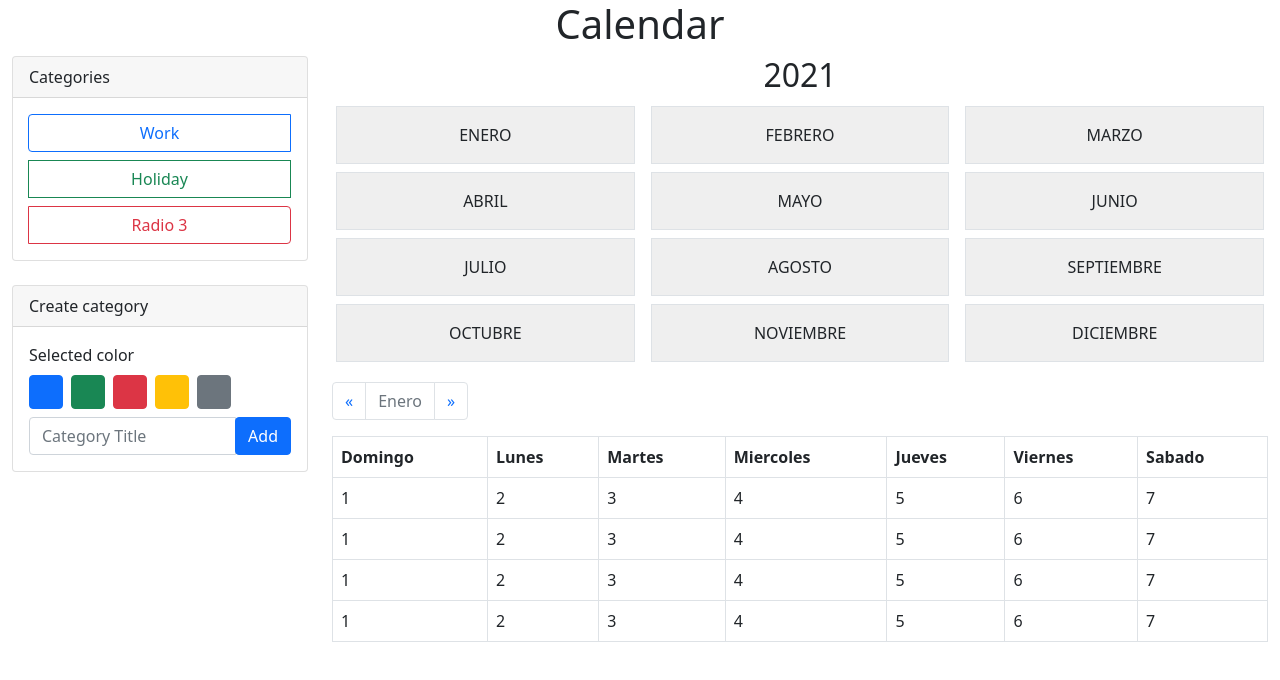
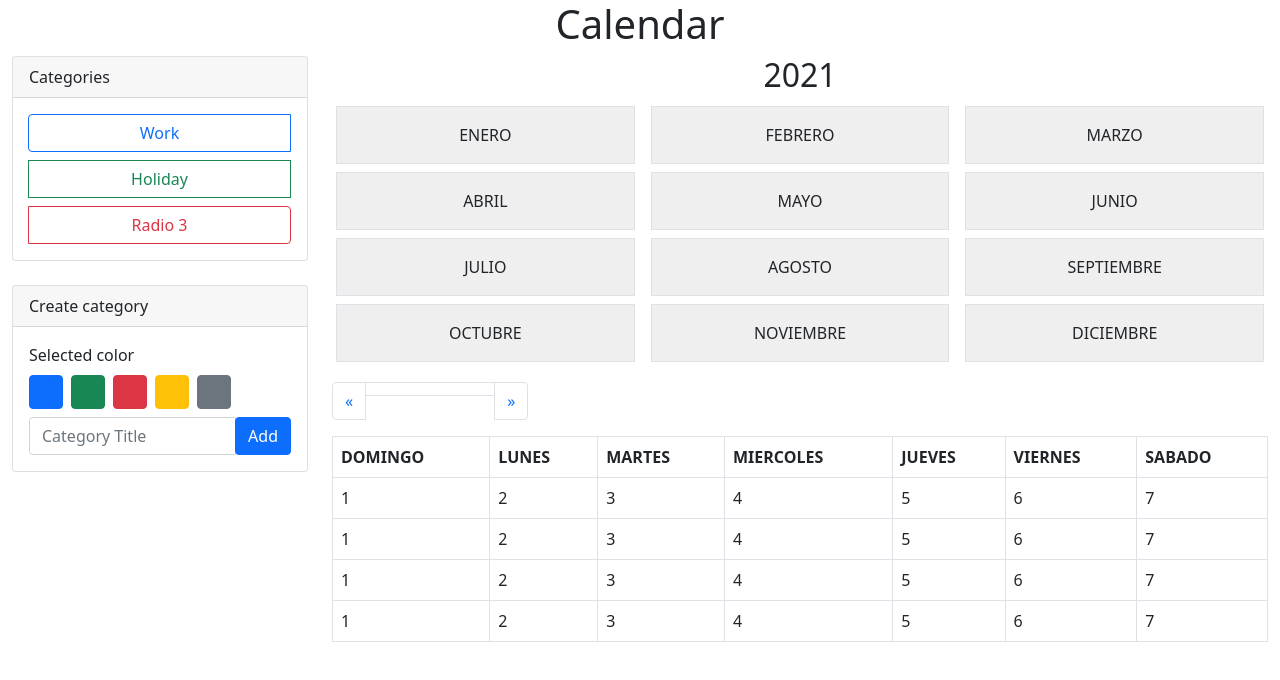
Before and after one commit to Zaleck-a/calendar-angular, an Angular app: page / in a window 1280 px wide. Shown: the top 680 px of the page. Built offline with nearby package versions, Linux system fonts and the light colour scheme.

Commit message:
Se crea componente mes y se genera logica de cambio de mes

```diff
--- a/src/app/app.module.ts
+++ b/src/app/app.module.ts
@@ -6,12 +6,14 @@ import { AppRoutingModule } from './app-routing.module';
 import { AppComponent } from './app.component';
 import { CalendarComponent } from './calendar/calendar.component';
 import { CategoriesComponent } from './categories/categories.component';
+import { MonthComponent } from './calendar/month.component';
 
 @NgModule({
   declarations: [
     AppComponent,
     CalendarComponent,
-    CategoriesComponent
+    CategoriesComponent,
+    MonthComponent
   ],
   imports: [
     BrowserModule,
--- a/src/app/calendar/calendar.component.html
+++ b/src/app/calendar/calendar.component.html
@@ -3,79 +3,11 @@
 </div>
 <div class="row g-2" *ngFor="let fila of mes">
   <div class="col d-grid gap-2" *ngFor="let columna of fila">
-    <button (click)="openMes(columna.id)" class="p-3 m-1 border btn-outline-dark" id="{{columna.id}}">{{columna.mes | uppercase}}</button>
+    <button (click)="openMes(columna)" class="p-3 m-1 border btn-outline-dark" id="{{columna.id}}">{{columna.mes | uppercase}}</button>
   </div>
 </div>
 
 
-<nav class="mt-3" aria-label="Page navigation example">
-  <ul class="pagination">
-    <li class="page-item">
-      <a class="page-link" href="#" aria-label="Previous">
-        <span aria-hidden="true">&laquo;</span>
-      </a>
-    </li>
-    <li class="page-item disabled">
-      <a class="page-link" href="#" tabindex="-1" aria-disabled="true">Enero</a>
-    </li>
-    <li class="page-item">
-      <a class="page-link" href="#" aria-label="Next">
-        <span aria-hidden="true">&raquo;</span>
-      </a>
-    </li>
-  </ul>
-</nav>
-
-<div class="table-responsive">
-  <table class="table table-bordered caption-top">
-    <thead>
-      <tr>
-        <th scope="col">Domingo</th>
-        <th scope="col">Lunes</th>
-        <th scope="col">Martes</th>
-        <th scope="col">Miercoles</th>
-        <th scope="col">Jueves</th>
-        <th scope="col">Viernes</th>
-        <th scope="col">Sabado</th>
-      </tr>
-    </thead>
-    <tbody>
-      <tr>
-        <td class="day-hover">1</td>
-        <td>2</td>
-        <td>3</td>
-        <td>4</td>
-        <td>5</td>
-        <td>6</td>
-        <td>7</td>
-      </tr>
-      <tr>
-        <td>1</td>
-        <td>2</td>
-        <td>3</td>
-        <td>4</td>
-        <td>5</td>
-        <td>6</td>
-        <td>7</td>
-      </tr>
-      <tr>
-        <td>1</td>
-        <td>2</td>
-        <td>3</td>
-        <td>4</td>
-        <td>5</td>
-        <td>6</td>
-        <td>7</td>
-      </tr>
-      <tr>
-        <td>1</td>
-        <td>2</td>
-        <td>3</td>
-        <td>4</td>
-        <td>5</td>
-        <td>6</td>
-        <td>7</td>
-      </tr>
-    </tbody>
-  </table>
-</div>
+<app-month [item]="monthSelected"
+           (changeMonthLess)="MonthSelctedLess($event)"
+           (changeMonthMore)="MonthSelctedMore($event)"></app-month>
--- a/src/app/calendar/calendar.component.ts
+++ b/src/app/calendar/calendar.component.ts
@@ -1,4 +1,4 @@
-import { Component, OnInit } from '@angular/core';
+import { Component, Input, OnInit } from '@angular/core';
 import { DataService } from '../services/data.service';
 
 @Component({
@@ -12,6 +12,8 @@ export class CalendarComponent implements OnInit {
 
   data: any = {};
   mes: any = {};
+
+  monthSelected: any = {};
 
   constructor( private dataService: DataService) { }
 
@@ -30,8 +32,43 @@ export class CalendarComponent implements OnInit {
     this.mes = this.dataService.getMes();
   }
 
-  openMes(idMes:string){
-    console.log(idMes);
+  openMes(colum: any){
+    this.monthSelected = colum;
   }
 
+  MonthSelctedLess(id: any) {
+    let currentMonth = Number(id) - 1
+    if(currentMonth <= 0){
+      return;
+    }
+
+    this.dataService.getMes().map(meses => {
+      meses.forEach( mes => {
+
+        if(mes.id === currentMonth.toString()){
+          this.monthSelected = mes;
+        }
+
+      })
+    });
+  }
+
+  MonthSelctedMore(id: any) {
+    let currentMonth = Number(id) + 1
+
+    if(currentMonth > 12){
+      return;
+    }
+
+    this.dataService.getMes().map(meses => {
+      meses.forEach( mes => {
+
+        if(mes.id === currentMonth.toString()){
+          this.monthSelected = mes;
+        }
+
+      })
+    });
+
+  }
 }
--- /dev/null
+++ b/src/app/calendar/month.component.html
@@ -0,0 +1,65 @@
+<nav class="mt-3">
+    <ul class="pagination">
+      <li class="page-item" [ngClass]="{'disabled': btnStyleLeft}">
+        <a (click)="lessMonth(newMonth.id)" class="page-link" href="#">
+          <span>&laquo;</span>
+        </a>
+      </li>
+      <li class="page-item disabled">
+        <span class="text-dark page-link w-130 text-center" #newMonth id="{{item.id}}">{{ item.mes | uppercase}}</span>
+      </li>
+      <li class="page-item" [ngClass]="{'disabled': btnStyleRigth}">
+        <a (click)="moreMonth(newMonth.id)" class="page-link" href="#">
+          <span>&raquo;</span>
+        </a>
+      </li>
+    </ul>
+</nav>
+
+<div class="table-responsive">
+    <table class="table table-bordered caption-top">
+        <thead>
+        <tr>
+            <th scope="col" *ngFor="let day of days">{{day | uppercase}}</th>
+        </tr>
+        </thead>
+        <tbody>
+        <tr>
+            <td class="day-hover">1</td>
+            <td>2</td>
+            <td>3</td>
+            <td>4</td>
+            <td>5</td>
+            <td>6</td>
+            <td>7</td>
+        </tr>
+        <tr>
+            <td>1</td>
+            <td>2</td>
+            <td>3</td>
+            <td>4</td>
+            <td>5</td>
+            <td>6</td>
+            <td>7</td>
+        </tr>
+        <tr>
+            <td>1</td>
+            <td>2</td>
+            <td>3</td>
+            <td>4</td>
+            <td>5</td>
+            <td>6</td>
+            <td>7</td>
+        </tr>
+        <tr>
+            <td>1</td>
+            <td>2</td>
+            <td>3</td>
+            <td>4</td>
+            <td>5</td>
+            <td>6</td>
+            <td>7</td>
+        </tr>
+        </tbody>
+    </table>
+</div>
--- /dev/null
+++ b/src/app/calendar/month.component.ts
@@ -0,0 +1,37 @@
+import { Component, Input, Output, OnInit, EventEmitter } from '@angular/core';
+
+@Component({
+  selector: 'app-month',
+  templateUrl: './month.component.html',
+  styles: [
+  ]
+})
+export class MonthComponent implements OnInit {
+
+  days: string[] = [];
+  @Input() item: any = {};
+  btnStyleLeft: boolean = false;
+  btnStyleRigth: boolean = false;
+  @Output() changeMonthLess = new EventEmitter<string>();
+  @Output() changeMonthMore = new EventEmitter<string>();
+
+  constructor() { }
+
+  ngOnInit(): void {
+    this.days = ['domingo', 'lunes', 'martes', 'miercoles', 'jueves', 'viernes', 'sabado'];
+  }
+
+  lessMonth(value: any) {
+    (value <= 2) ? this.btnStyleLeft = true : false;
+    (value >= 12) ? this.btnStyleRigth = false : false;
+    this.changeMonthLess.emit(value);
+
+  }
+
+  moreMonth(value: any) {
+    (value <= 2) ? this.btnStyleLeft = false : false;
+    (value >= 12) ? this.btnStyleRigth = true : false;
+    this.changeMonthMore.emit(value);
+  }
+
+}
--- a/src/app/services/data.service.ts
+++ b/src/app/services/data.service.ts
@@ -12,14 +12,20 @@ export class DataService {
         {
           id:"1",
           mes: "enero",
+          dayFirst:"viernes",
+          totalDays: "31"
         },
         {
           id:"2",
           mes: "febrero",
+          dayFirst:"lunes",
+          totalDays: "28"
         },
         {
           id:"3",
           mes: "marzo",
+          dayFirst:"lunes",
+          totalDays: "31"
         },
       ]
     },
@@ -29,14 +35,20 @@ export class DataService {
         {
           id:"4",
           mes: "abril",
+          dayFirst:"jueves",
+          totalDays: "30"
         },
         {
           id:"5",
           mes: "mayo",
+          dayFirst:"sabado",
+          totalDays: "31"
         },
         {
           id:"6",
           mes: "junio",
+          dayFirst:"martes",
+          totalDays: "30"
         },
       ]
     },
@@ -46,14 +58,20 @@ export class DataService {
         {
           id:"7",
           mes: "julio",
+          dayFirst:"jueves",
+          totalDays: "31"
         },
         {
           id:"8",
           mes: "agosto",
+          dayFirst:"domingo",
+          totalDays: "31"
         },
         {
           id:"9",
           mes: "septiembre",
+          dayFirst:"miercoles",
+          totalDays: "30"
         },
       ]
     },
@@ -63,14 +81,20 @@ export class DataService {
         {
           id:"10",
           mes: "octubre",
+          dayFirst:"viernes",
+          totalDays: "31"
         },
         {
           id:"11",
           mes: "noviembre",
+          dayFirst:"lunes",
+          totalDays: "30"
         },
         {
           id:"12",
           mes: "diciembre",
+          dayFirst:"miercoles",
+          totalDays: "31"
         },
       ]
     },
@@ -83,4 +107,6 @@ export class DataService {
   }
 
 
+
+
 }
--- a/src/styles.css
+++ b/src/styles.css
@@ -6,3 +6,7 @@
 .day-hover:hover{
     background-color: #e9ecef;
 }
+
+.w-130{
+    min-width: 130px;
+}
```
